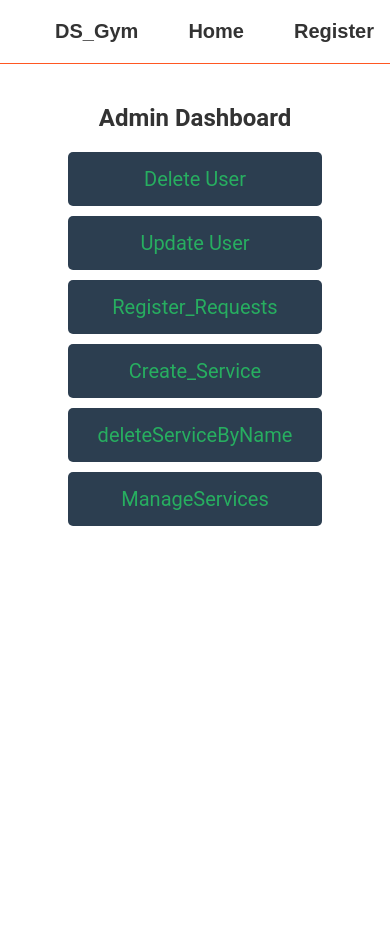
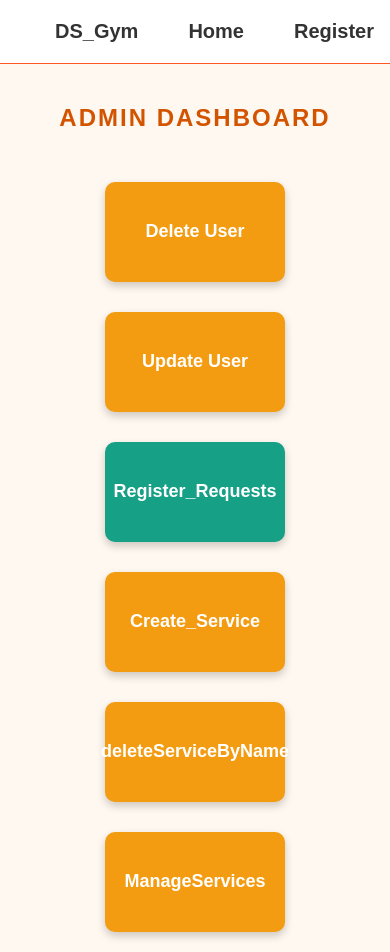
Before and after one commit to filipposmertzanakis/gym, a React (Create React App) app in the folder gym-management-frontend/: page /AdminPage in a window 390 px wide. Shown: the top 952 px of the page. Before the commit the page ends 844 px from the top, so only its background shows below. Built offline with nearby package versions, Linux system fonts and the light colour scheme.

Commit message:
mini css changes

```diff
--- a/gym-management-frontend/src/styles/AdminPage.css
+++ b/gym-management-frontend/src/styles/AdminPage.css
@@ -3,54 +3,70 @@
   flex-direction: column;
   align-items: center;
   padding: 20px;
+  background-color: #fff8f0; /* Light orange-tinted background */
+  font-family: 'Arial', sans-serif; /* Clean and modern font */
 }
 
 .admin-page h2 {
-  margin-bottom: 20px;
+  margin-bottom: 50px;
+  font-size: 28px;
+  color: #d35400; /* Vibrant orange for the title */
+  text-transform: uppercase; /* Adds a professional touch */
+  letter-spacing: 2px; /* Enhances readability */
 }
 
 .admin-menu {
   display: flex;
-  flex-direction: column;
-  gap: 10px; /* Adds spacing between buttons */
+  flex-wrap: wrap; /* Ensures proper alignment on smaller screens */
+  justify-content: center;
+  gap: 30px; /* Adds consistent spacing between buttons */
 }
 
-.admin-menu button {
+.link {
+  width: 220px;
+  height: 120px;
   display: flex;
+  align-items: center;
   justify-content: center;
-  align-items: center;
-  padding: 15px 30px;
   font-size: 20px;
-  background-color: #2C3E50;
-  color: #27AE60;
+  font-weight: bold;
+  background-color: #f39c12; /* Bright orange for buttons */
+  color: #ffffff; /* White text for readability */
   border: none;
-  border-radius: 5px;
+  border-radius: 10px; /* Smooth rounded corners */
   cursor: pointer;
+  text-decoration: none;
+  transition: transform 0.3s ease, background-color 0.3s ease; /* Adds smooth hover effect */
+  box-shadow: 0 4px 8px rgba(0, 0, 0, 0.2); /* Subtle shadow for depth */
 }
 
-.admin-menu button a {
-  text-decoration: none;
-  color: inherit; /* Ensures the link color inherits the button's text color */
+.link:hover {
+  background-color: #e67e22; /* Slightly darker orange on hover */
+  transform: translateY(-5px); /* Lift effect on hover */
+  box-shadow: 0 6px 12px rgba(0, 0, 0, 0.3); /* Enhance shadow on hover */
 }
 
-.admin-menu button:hover {
-  background-color: #191a1e; /* Darker shade on hover */
+.link a {
+  text-decoration: none;
+  color: inherit; /* Ensures consistent text color */
 }
 
-.link{
-  display: flex;
-  justify-content: center;
-  align-items: center;
-  padding: 15px 30px;
-  font-size: 20px;
-  background-color: #2C3E50;
-  color: #27AE60;
-  border: none;
-  border-radius: 5px;
-  cursor: pointer;
-  text-decoration: none;
+.admin-menu .link:nth-child(3) {
+  background-color: #16a085; /* Teal for variety */
 }
 
-.link:hover{
-  background-color: #191a1e;
+.admin-menu .link:nth-child(3):hover {
+  background-color: #1abc9c; /* Lighter teal on hover */
 }
+
+@media (max-width: 768px) {
+  .link {
+    width: 180px;
+    height: 100px;
+    font-size: 18px; /* Adjust button size for smaller screens */
+  }
+
+  .admin-page h2 {
+    font-size: 24px; /* Adjust heading size for smaller screens */
+  }
+}
--- a/gym-management-frontend/src/styles/modernGym.css
+++ b/gym-management-frontend/src/styles/modernGym.css
@@ -49,7 +49,7 @@ button {
   border: none;                  /* no borders for a clean look */
   padding: 10px 20px;            /* comfortable clickable area */
   font-size: 1rem;
-  color: black;                  /* set text color to black */
+  color: rgb(0, 0, 0);                  /* set text color to black */
   text-decoration: none;         /* ensures text is not underlined */
   cursor: pointer;
   transition: background-color 0.3s ease, transform 0.2s ease;
@@ -58,8 +58,9 @@ button {
 button:hover,
 button:focus {
   background-color: rgba(0, 0, 0, 0.05); /* subtle background on hover/focus */
-  outline: none;                        /* remove default focus outline */
-  transform: scale(1.02);               /* slight scale effect on hover */
+                  outline:none;       /* remove default focus outline */
+  transform: scale(1.02);
+  color:#000000;               /* slight scale effect on hover */
 }
 
 /* For buttons that wrap links (if any), ensure the anchor is also not underlined */
```
